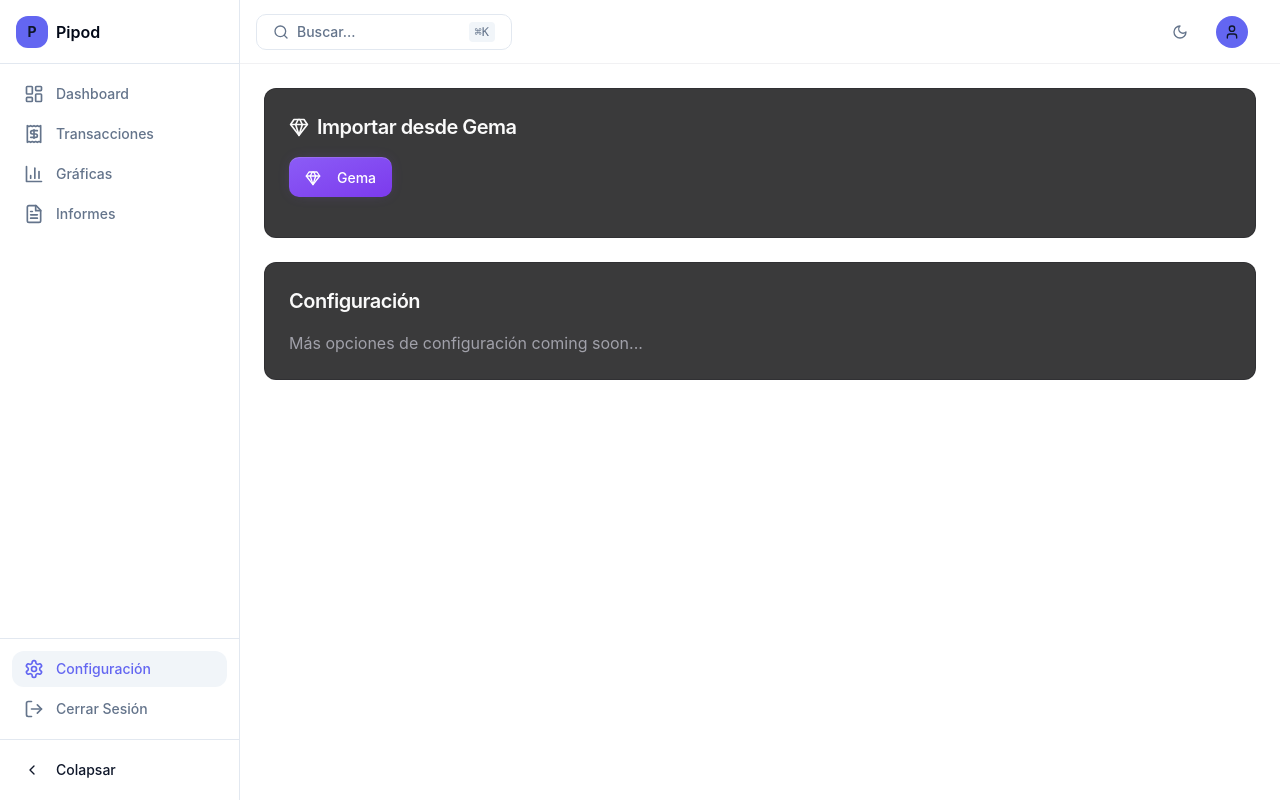
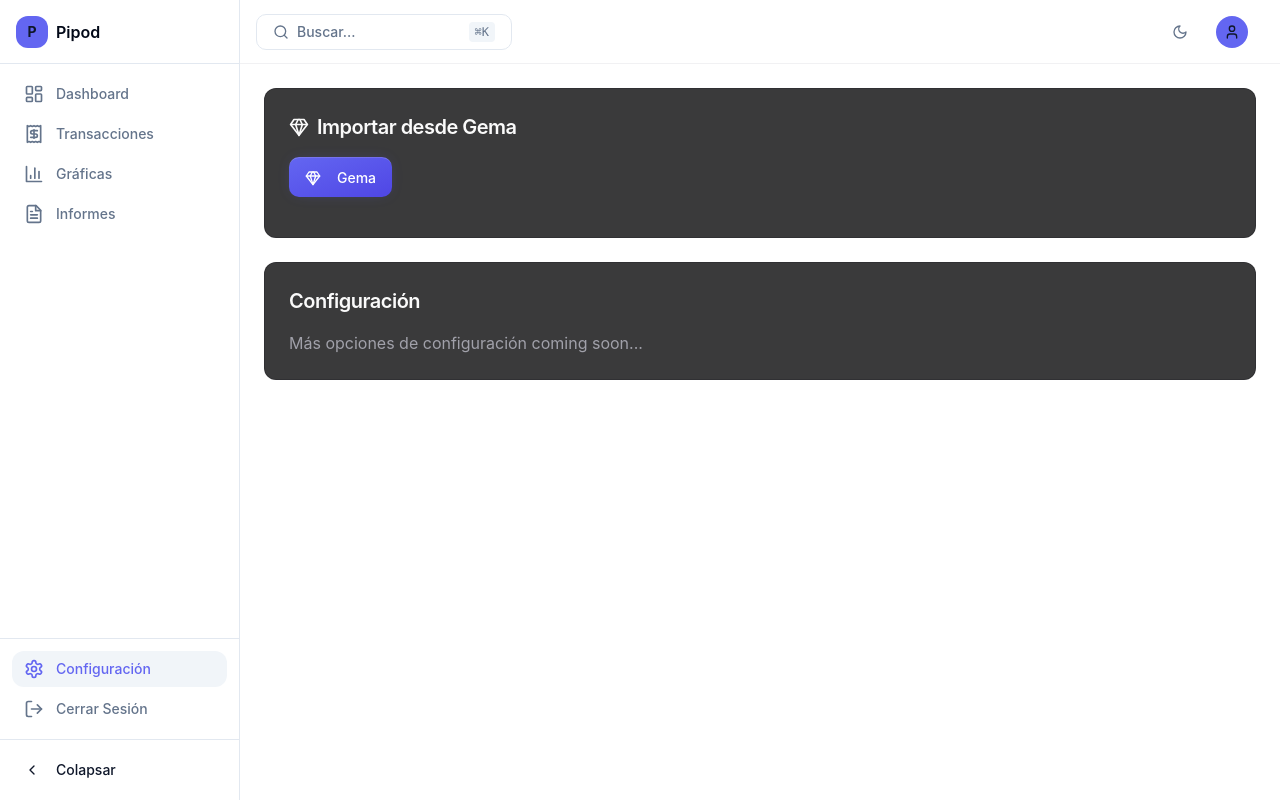
Before and after one commit to pipodco-byte/contabilidad, a Next.js app: page /dashboard/config in a window 1280 px wide. Built offline with nearby package versions, Linux system fonts and the light colour scheme; sample sign-in values are in the browser's storage.

Commit message:
refactor: change Gema and Nueva Transaccion buttons from violet to indigo per design system

```diff
--- a/src/app/dashboard/config/page.tsx
+++ b/src/app/dashboard/config/page.tsx
@@ -65,7 +65,7 @@ export default function ConfigPage() {
 
         <Button
           onClick={() => setShowGema(!showGema)}
-          className="mb-4 bg-gradient-to-br from-violet-500 to-violet-600 text-white shadow-[0_0_15px_-5px_rgba(139,92,246,0.3)] border-t border-white/20 active:scale-95 transition-all duration-200"
+          className="mb-4 bg-gradient-to-br from-indigo-500 to-indigo-600 text-white shadow-[0_0_15px_-5px_rgba(99,102,241,0.3)] border-t border-white/20 active:scale-95 transition-all duration-200"
         >
           <Gem className="mr-2 h-4 w-4" />
           Gema
@@ -84,7 +84,7 @@ export default function ConfigPage() {
               <Button
                 onClick={handleGemaImport}
                 disabled={gemaLoading}
-                className="bg-gradient-to-br from-violet-500 to-violet-600 text-white shadow-[0_0_15px_-5px_rgba(139,92,246,0.3)] border-t border-white/20 active:scale-95 transition-all duration-200"
+                className="bg-gradient-to-br from-indigo-500 to-indigo-600 text-white shadow-[0_0_15px_-5px_rgba(99,102,241,0.3)] border-t border-white/20 active:scale-95 transition-all duration-200"
               >
                 {gemaLoading ? 'Importando...' : 'Enviar'}
               </Button>
--- a/src/app/dashboard/page.tsx
+++ b/src/app/dashboard/page.tsx
@@ -153,7 +153,7 @@ export default function Dashboard() {
             <Button
               onClick={handleGemaImport}
               disabled={gemaLoading}
-              className="bg-gradient-to-br from-violet-500 to-violet-600 text-white shadow-[0_0_15px_-5px_rgba(139,92,246,0.3)] border-t border-white/20 active:scale-95 transition-all duration-200"
+className="bg-gradient-to-br from-indigo-500 to-indigo-600 text-white shadow-[0_0_15px_-5px_rgba(99,102,241,0.3)] border-t border-white/20 active:scale-95 transition-all duration-200"
             >
               {gemaLoading ? 'Importando...' : 'Enviar'}
             </Button>
--- a/src/app/dashboard/transacciones/page.tsx
+++ b/src/app/dashboard/transacciones/page.tsx
@@ -19,7 +19,7 @@ export default function TransaccionesPage() {
       <div className="flex gap-3">
         <Button
           onClick={() => setShowForm(true)}
-          className="bg-gradient-to-br from-violet-500 to-violet-600 text-white shadow-[0_0_15px_-5px_rgba(139,92,246,0.3)] border-t border-white/20 active:scale-95 transition-all duration-200"
+          className="bg-gradient-to-br from-indigo-500 to-indigo-600 text-white shadow-[0_0_15px_-5px_rgba(99,102,241,0.3)] border-t border-white/20 active:scale-95 transition-all duration-200"
         >
           <Plus className="mr-2 h-4 w-4" />
           Nueva Transacción
```
